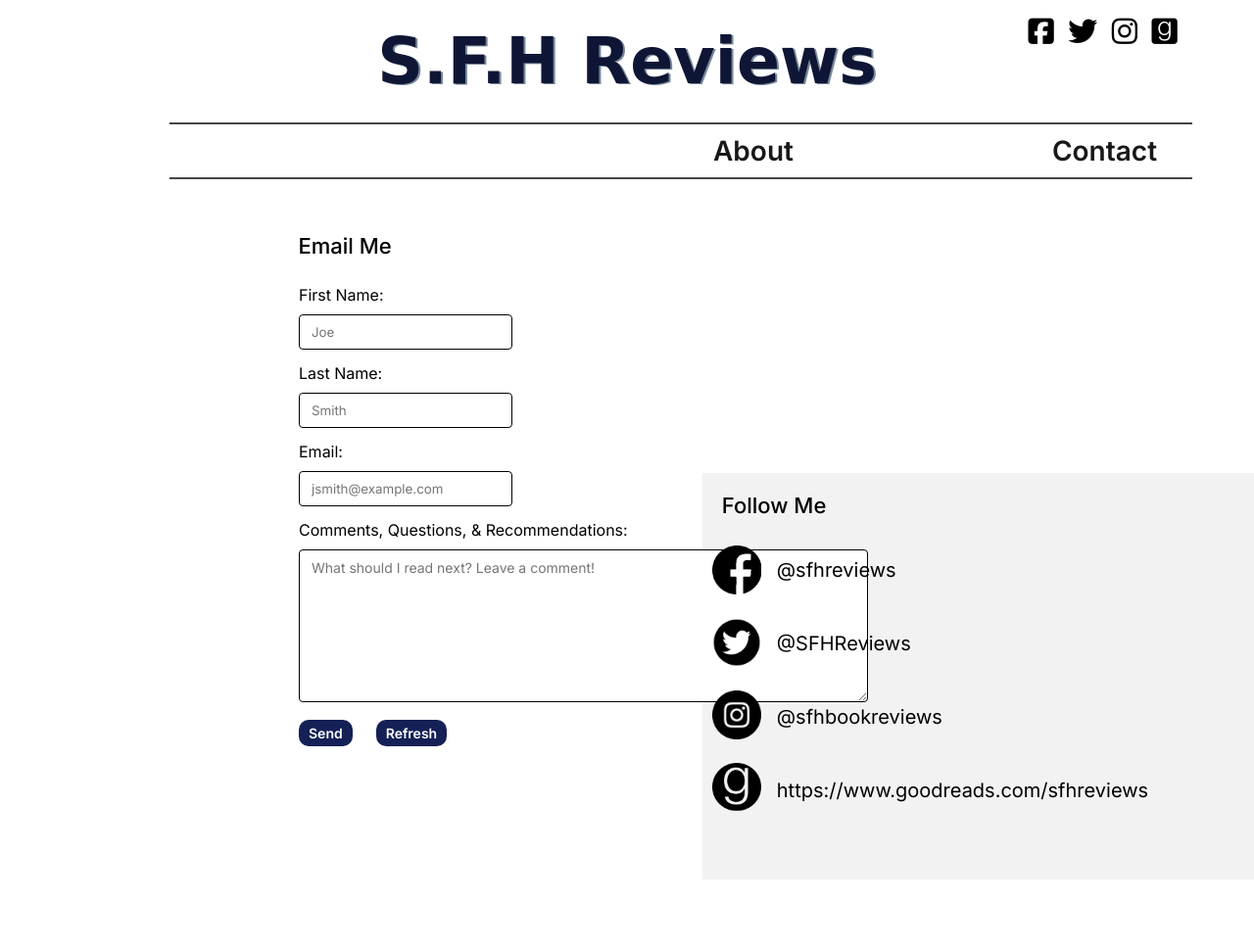
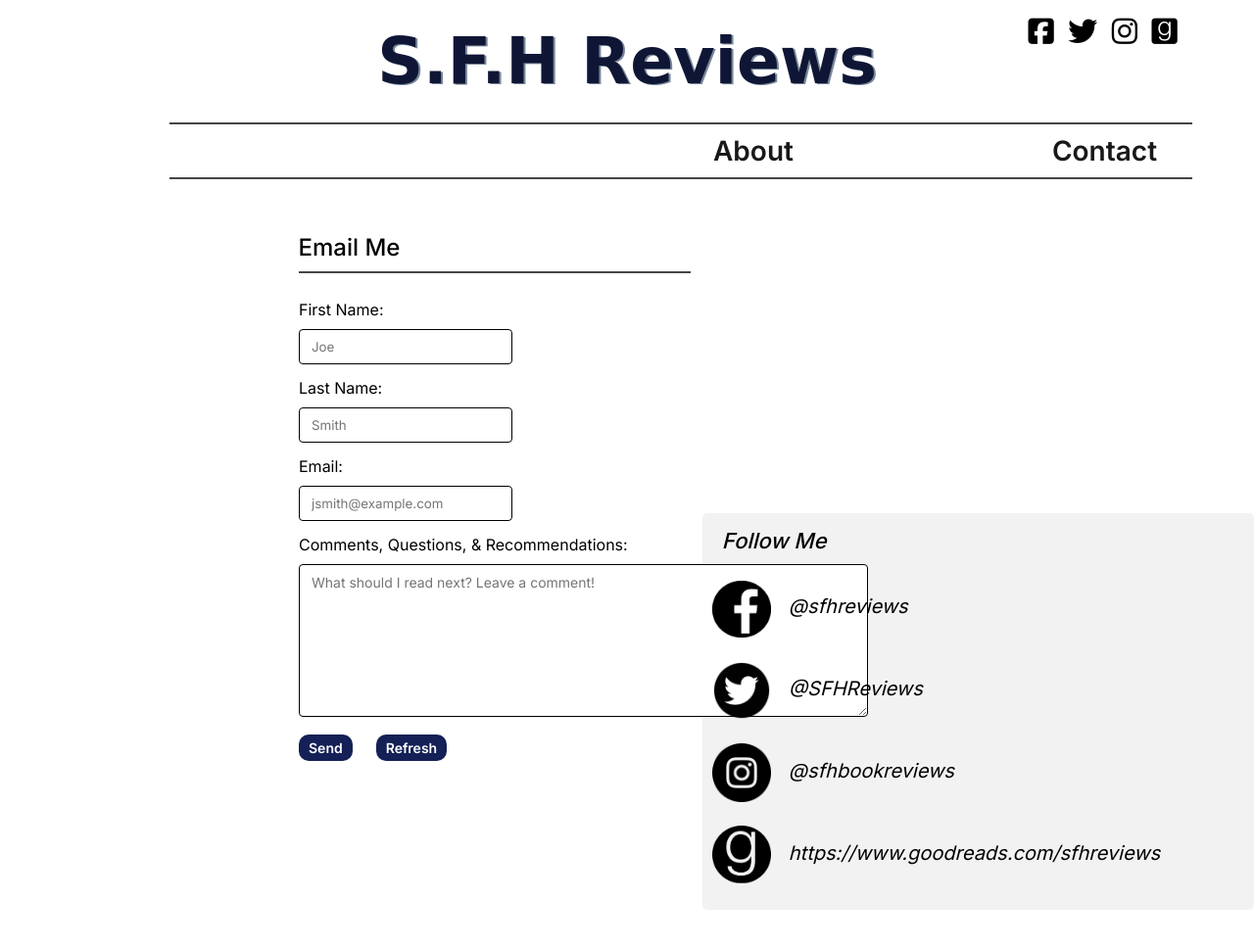
Before and after one commit to ConnieStandish/final-project, a plain HTML site: page contact.html in a window 1280 px wide. Shown: the top 968 px of the page at 98% size. Drawn offline with Linux system fonts and the light colour scheme; a web font is replaced by a local one.

Commit message:
Added styling to the email and follow me section of the contact page

```diff
--- a/contact.html
+++ b/contact.html
@@ -36,7 +36,7 @@
       </section>
 
       <section class="emailsection">
-        <h3 class="emailme">Email Me</h3>
+        <h2 class="emailme">Email Me</h2>
         <form class="emailform" id="test_form" name="test_form" method="POST" action="form.php" onsubmit="return validateForm(this)">
           <div class="first-name input-section">
             <label for="firstname" class="label_input_wrap">First Name:</label>
@@ -64,12 +64,12 @@
       </section>
 
       <section class="followsection">
-        <h3 class="followme">Follow Me</h3>
+        <h2 class="followme">Follow Me</h2>
         <div class="listimages">
-          <img src="images/facebook.png" alt="facebook" title="Facebook">
-          <img src="images/twitter.png" alt="twitter" title="Twitter">
-          <img src="images/instagram.png" alt="instragram" title="Instagram">
-          <img src="images/goodreads.png" alt="goodreads" title="Goodreads">
+          <a href="https://www.facebook.com/"><img src="images/facebook-image-2.png" alt="facebook" title="Facebook" width="100" /></a>
+          <a href="https://twitter.com/"><img src="images/twitter.png" alt="twitter" title="Twitter" width="100" /></a>
+          <a href="https://www.instagram.com/"><img src="images/instagram.png" alt="instragram" title="Instagram" width="100" /></a>
+          <a href="https://www.goodreads.com/"><img src="images/goodreads.png" alt="goodreads" title="Goodreads" width="100" /></a>
         </div>
         <ul>
           <li>@sfhreviews</li>
--- a/css/styles.css
+++ b/css/styles.css
@@ -435,9 +435,17 @@ Contact Page
   max-width: 500px;
   font-family: 'Inter', sans-serif;
   font-weight: 500;
-  font-size: 22px;
+  font-size: 24px;
   margin-left: 32%;
   margin-bottom: -23px;
+}
+
+.emailme:after {
+    content: "";
+    display: block;
+    width: 80%;
+    padding-top: 10px;
+    border-bottom: 2px solid #454545;
 }
 
 .input-section {
@@ -482,10 +490,11 @@ textarea {
 .followsection {
   max-width: 538px;
   height: 375px;
-  margin-top: -30%;
+  margin-top: -28%;
   margin-left: 56%;
   background: #f2f2f2;
-  padding: 20px 20px;
+  padding: 15px 20px;
+  border-radius: 5px;
 }
 
 .followme {
@@ -493,13 +502,16 @@ textarea {
   font-family: 'Inter', sans-serif;
   font-weight: 500;
   font-size: 22px;
+  font-style: italic;
 }
 
 .followsection ul li {
-  font-family: 'Inter', sans-serif;
-  font-size: 20px;
-  line-height: 75px;
-  list-style: none;
+    font-family: 'Inter', sans-serif;
+    font-size: 20px;
+    font-style: italic;
+    line-height: 85px;
+    list-style: none;
+    margin-top: -1px;
 }
 
 .listimages {
@@ -511,11 +523,17 @@ textarea {
 }
 
 .listimages img {
-  width: 50px;
-  padding-bottom: 20px;
+    width: 60px;
+    padding-bottom: 20px;
+    transition: .4s;
+}
+
+.listimages a:hover {
+  opacity: 0.5;
+  transition: .4s;
 }
 
 .followsection ul {
-  margin-top: -279px;
-  margin-left: 56px;
+    margin-top: -321px;
+    margin-left: 68px;
 }
```
Also changed, not shown: images/facebook-image-2.png (added).
